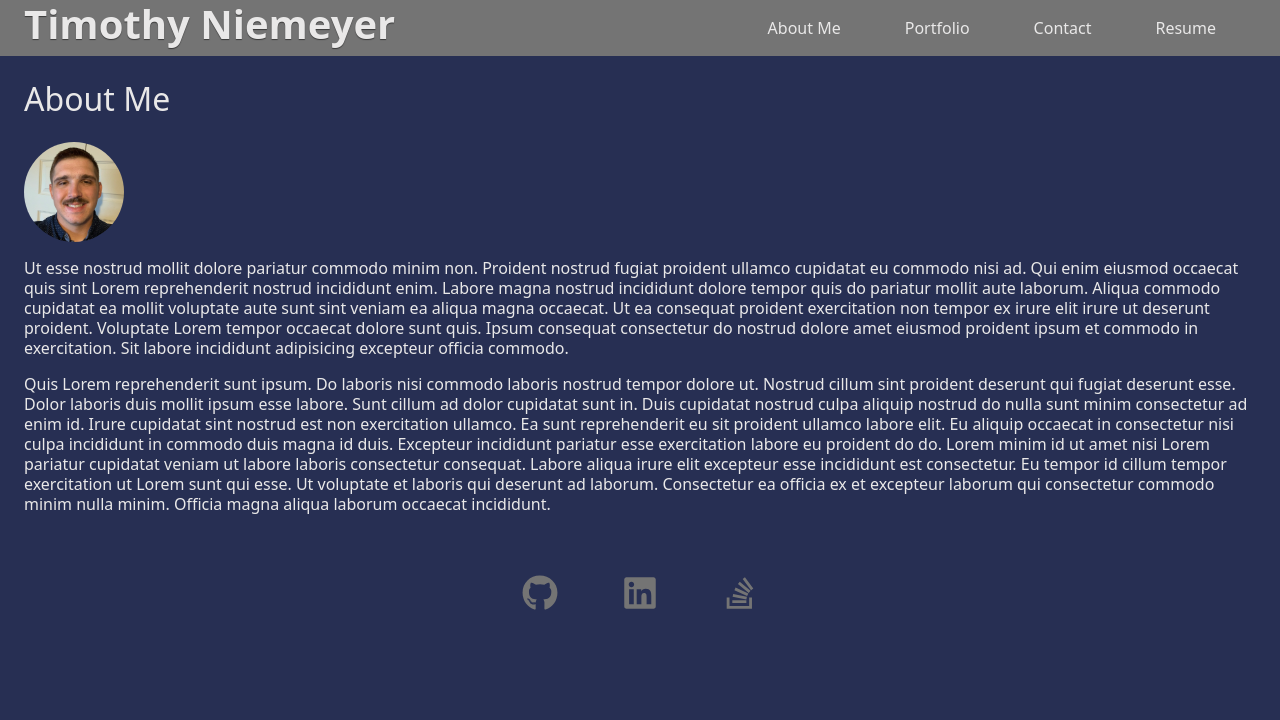
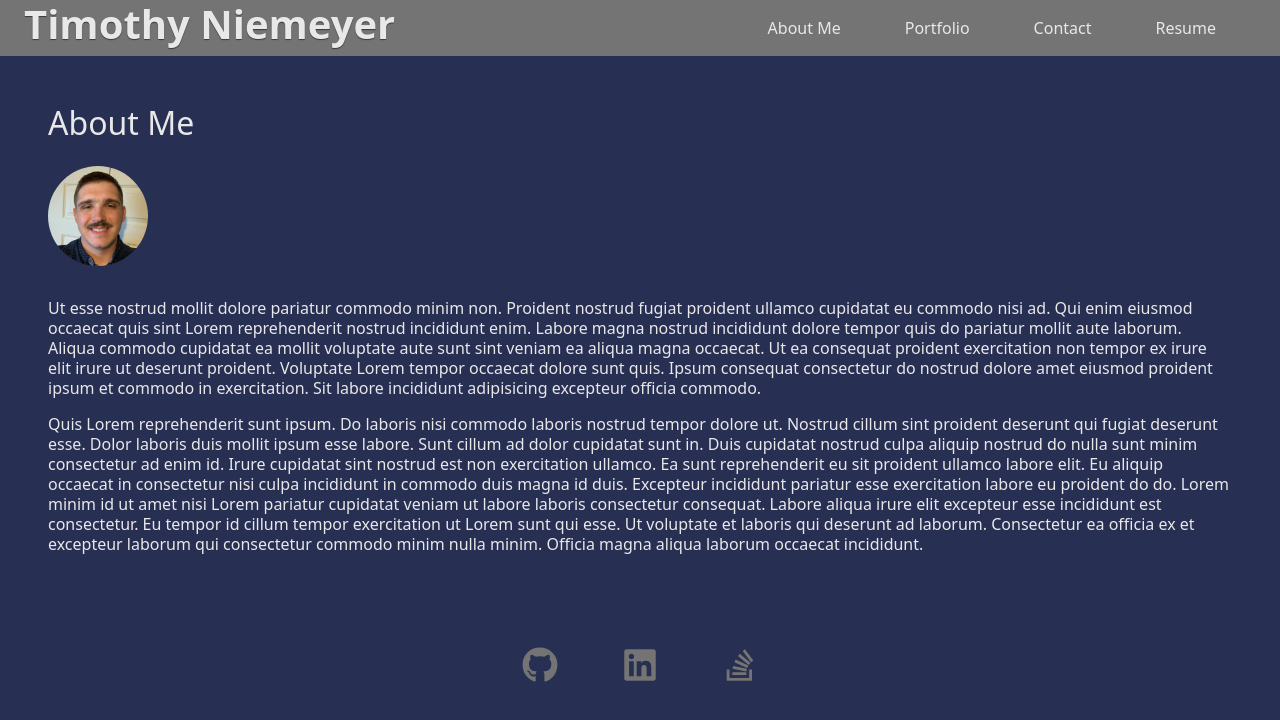
Before and after one commit to tniemeye19/symmetrical-react-enigma-portfolio, a React (Create React App) app: page / in a window 1280 px wide. Shown: the top 720 px of the page. Built offline with nearby package versions, Linux system fonts and the light colour scheme.

Commit message:
adjust styling for about me page

```diff
--- a/src/components/About/index.js
+++ b/src/components/About/index.js
@@ -4,9 +4,9 @@ import profilePicture from '../../assets/images/profile-picture.jpg';
 
 function About() {
     return (
-        <div className="ps-4 pe-4">
-            <h2 className="mt-4">About Me</h2>
-            <img src={profilePicture} alt='profile' className="mt-3" />
+        <div className="about">
+            <h2>About Me</h2>
+            <img src={profilePicture} alt='profile' />
             <p className="mt-3 lh-sm">
                 Ut esse nostrud mollit dolore pariatur commodo minim non. Proident nostrud fugiat proident ullamco cupidatat eu commodo nisi ad. Qui enim eiusmod occaecat quis sint Lorem reprehenderit nostrud incididunt enim. Labore magna nostrud incididunt dolore tempor quis do pariatur mollit aute laborum. Aliqua commodo cupidatat ea mollit voluptate aute sunt sint veniam ea aliqua magna occaecat. Ut ea consequat proident exercitation non tempor ex irure elit irure ut deserunt proident. Voluptate Lorem tempor occaecat dolore sunt quis. Ipsum consequat consectetur do nostrud dolore amet eiusmod proident ipsum et commodo in exercitation. Sit labore incididunt adipisicing excepteur officia commodo.
             </p>
--- a/src/components/About/style.css
+++ b/src/components/About/style.css
@@ -1,6 +1,11 @@
-img {
+.about {
+    margin: 3rem;
+}
+
+.about img {
     width: 100px;
     height: 100px;
     border-radius: 50%;
     object-fit: cover;
+    margin: 1rem 0;
 }
```
